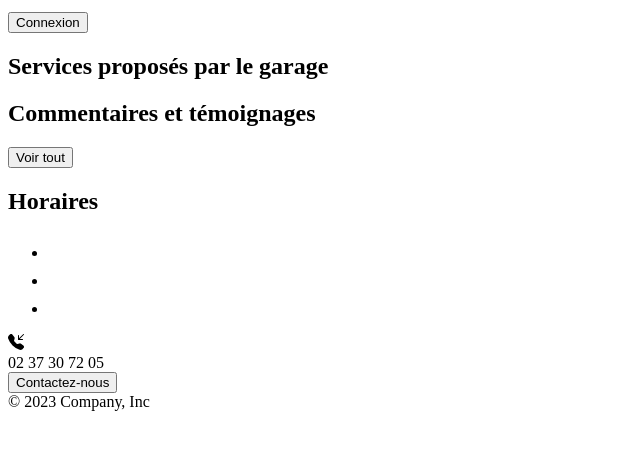
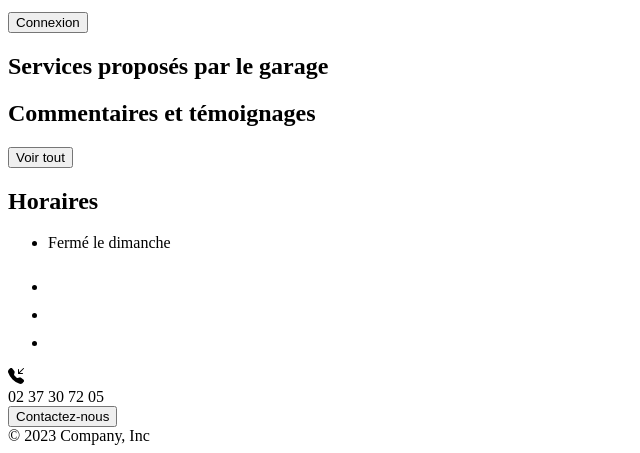
Before and after one commit to Sergio-bzh/ECF_Garage_Parrot, a Symfony app: template templates/home/index.html.twig in a window 1280 px wide. Shown: the part 671-1124 px from the top of the page, without its empty margins (0-640 px from the left). Before the commit the page ends 1082 px from the top, so only its background shows below. Run offline with Twig, Linux system fonts and the light colour scheme; the template is opened without the code that fills it, so the values that code supplies are empty; some libraries are stand-ins or nearby versions.

Commit message:
Bugfix: adding "Fermé le dimanche"

```diff
--- a/templates/partials/_footer.html.twig
+++ b/templates/partials/_footer.html.twig
@@ -1,17 +1,13 @@
 <div class=" footer container-fluid mt-2">
     <footer class="d-flex flex-column-reverse flex-md-row justify-content-around align-items-center py-3 my-4 border-top">
-        <!-- <div class="none col-md-4 d-flex align-items-center">
-            <a href="/" class="mb-3 me-2 mb-md-0 text-body-secondary text-decoration-none lh-1">
-                <svg class="bi" width="30" height="24"><use xlink:href="#bootstrap"></use></svg>
-            </a>
 
-        </div> -->
         <div>
             <h2>Horaires</h2>
             <ul class="list-unstyled">
                 {% for schedule in displaySchedules %}
                     <li>{{ schedule }}</li>
                 {% endfor %}
+                <li class="mt-2">Fermé le dimanche</li>
             </ul>
         </div>
 
```
